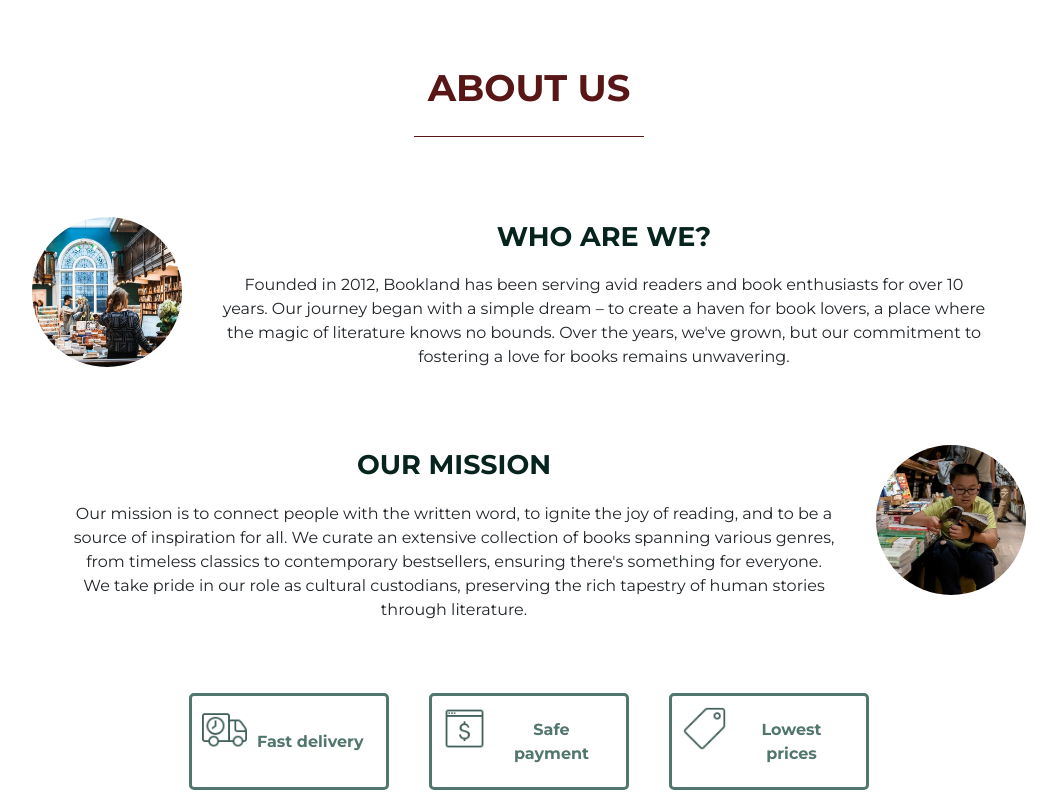
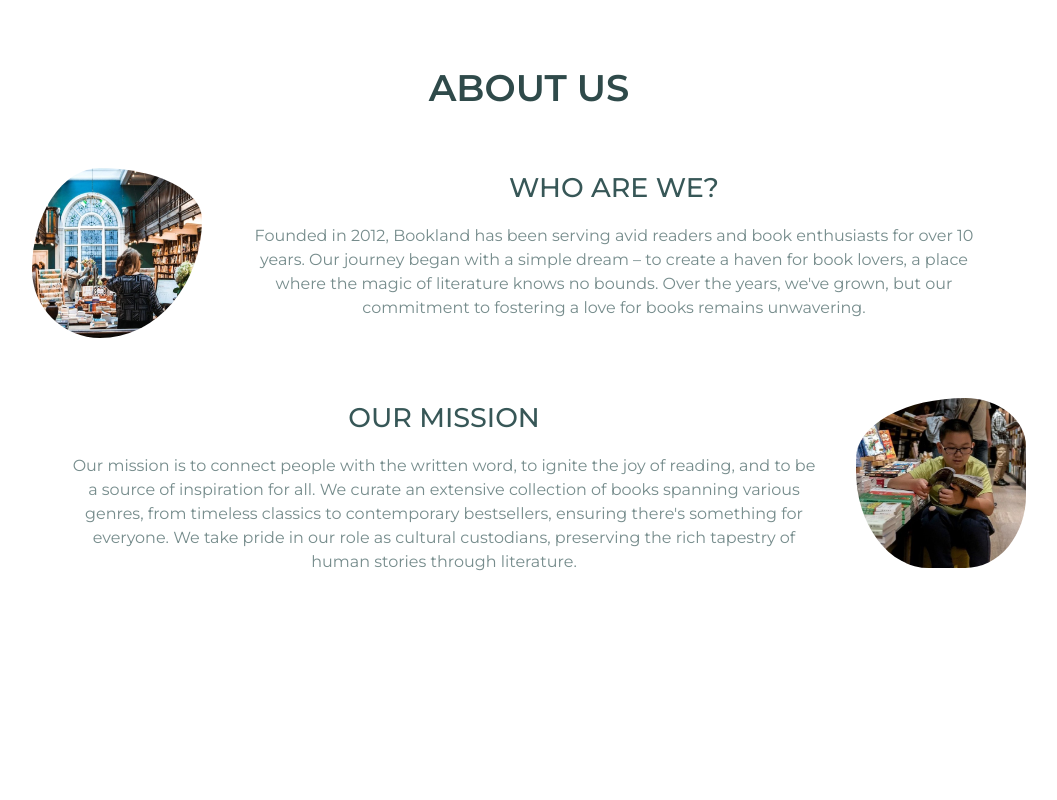
Before and after one commit to nkokor/Bookland, a React (Create React App) app: page / in a window 1280 px wide. Shown: the part 560-1360 px from the top of the page, without its empty margins (111-1168 px from the left). Built offline with nearby package versions, Linux system fonts and the light colour scheme.

Commit message:
about page changes

```diff
--- a/src/components/About.js
+++ b/src/components/About.js
@@ -3,14 +3,14 @@
 function About() {
   return (
     <section id='about-page'>
-      <p className="section-title">
+      <p id='about-title'>
         About us
       </p>
 
       <div className="about-cards">
 
         <div className="about-section">
-          <img className="about-section-image" src='images/about1.jpg'></img>
+          <img className="about-section-image" id='about1' src='images/about1.jpg'></img>
           <div className="about-section-info">
             <p className="about-section-title">Who are we?</p>
             <p className="about-section-text">Founded in 2012, Bookland has been serving avid readers and book enthusiasts for over 10 years. Our journey began with a simple dream – to create a haven for book lovers, a place where the magic of literature knows no bounds. Over the years, we've grown, but our commitment to fostering a love for books remains unwavering.</p>
@@ -22,26 +22,7 @@
             <p className="about-section-title">Our mission</p>
             <p className="about-section-text">Our mission is to connect people with the written word, to ignite the joy of reading, and to be a source of inspiration for all. We curate an extensive collection of books spanning various genres, from timeless classics to contemporary bestsellers, ensuring there's something for everyone. We take pride in our role as cultural custodians, preserving the rich tapestry of human stories through literature.</p>
           </div>
-          <img className="about-section-image" src='images/about2.jpg'></img>
-        </div>
-
-      </div>
-
-      <div id='about-tags'>
-
-        <div className='about-tag-div'>
-          <img src='images/icons/icons8-delivery-50.png'></img>
-          <p>Fast delivery</p>
-        </div>
-
-        <div className='about-tag-div'>
-          <img src='images/icons/icons8-online-payment-50.png'></img>
-          <p>Safe payment</p>
-        </div>
-
-        <div className='about-tag-div'>
-          <img src='images/icons/icons8-price-50.png'></img>
-          <p>Lowest prices</p>
+          <img className="about-section-image" id='about2' src='images/about2.jpg'></img>
         </div>
 
       </div>
--- a/src/style/About.css
+++ b/src/style/About.css
@@ -1,5 +1,18 @@
+#about-page {
+  padding-bottom: 140px;
+}
+
+#about-title {
+  font-size: 37px;
+  font-weight: 600;
+  color: rgb(47, 74, 74);
+  text-transform: uppercase;
+  padding-bottom: 0px;
+  margin-bottom: 10px;
+}
+
 .about-cards {
-  padding-top: 40px;
+  padding-top: 27px;
   padding-bottom: 0px;
   width: 100%;
 }
@@ -16,15 +29,22 @@
 }
 
 .about-section-image {
-  height: 150px;
-  width: 150px;
-  border-radius: 100%;
+  height: 170px;
+  width: 170px;
+}
+
+#about1 {
+  border-radius: 40% 60% 60% 40% / 60% 30% 70% 40%;
+}
+
+#about2 {
+  border-radius: 90% 50% 50% 60% / 50% 40% 60% 80%;
 }
 
 .about-section-title {
   font-size: 27px;
-  font-weight: bold;
-  color: rgb(7, 35, 30);
+  font-weight: 500;
+  color: rgb(55, 87, 87);
   text-transform: uppercase;
 }
 
@@ -36,6 +56,7 @@
 .about-section-text {
   padding-left: 40px;
   padding-right: 40px;
+  color: rgba(55, 87, 87, 0.685);
 }
 
 #about-tags {
@@ -73,3 +94,13 @@
   padding-right: 10px;
   color: rgb(38, 84, 74);
 }
+
+@media screen and (max-width: 640px) {
+  .about-section {
+    flex-direction: column;
+  }
+  .about-section-image {
+    margin: auto;
+    margin-bottom: 15px;
+  }
+}
```
